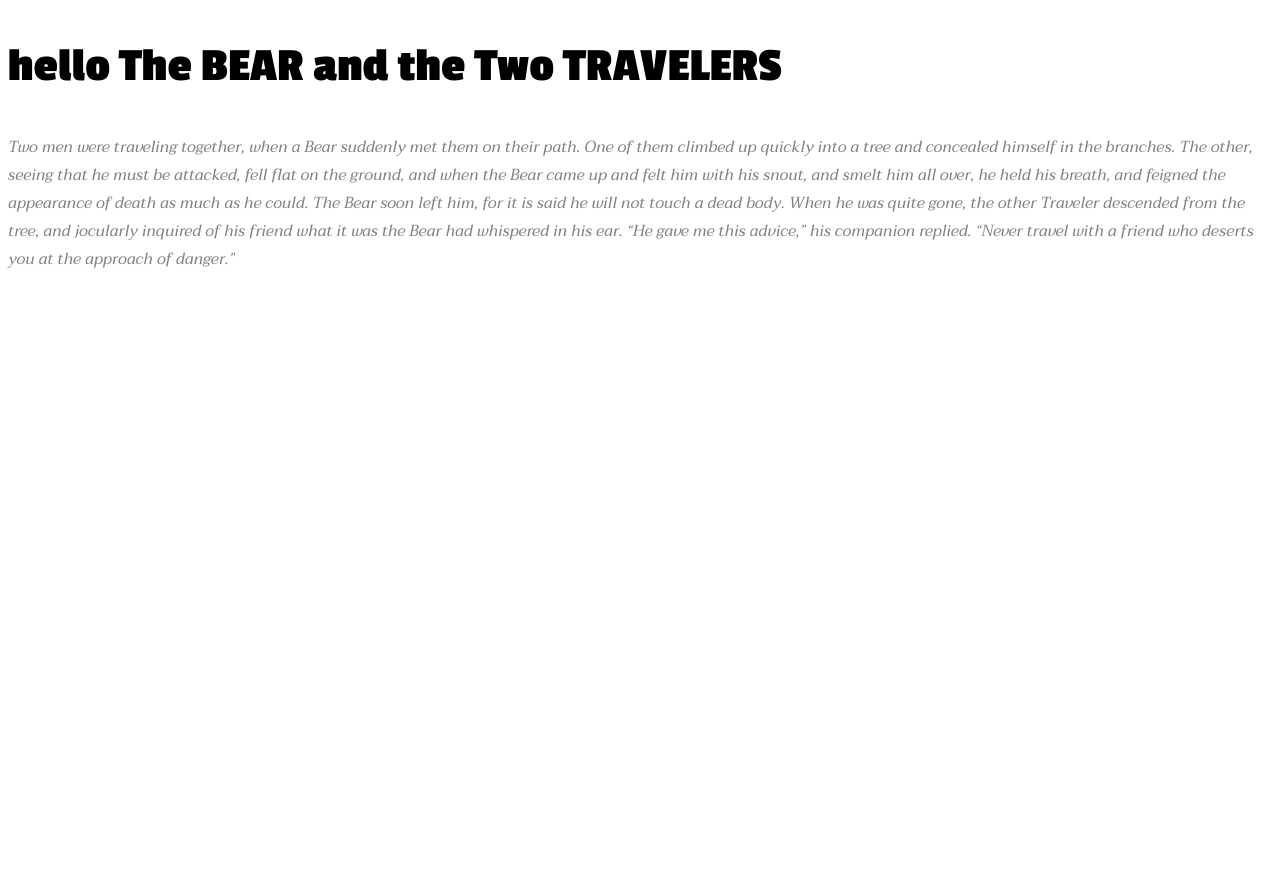
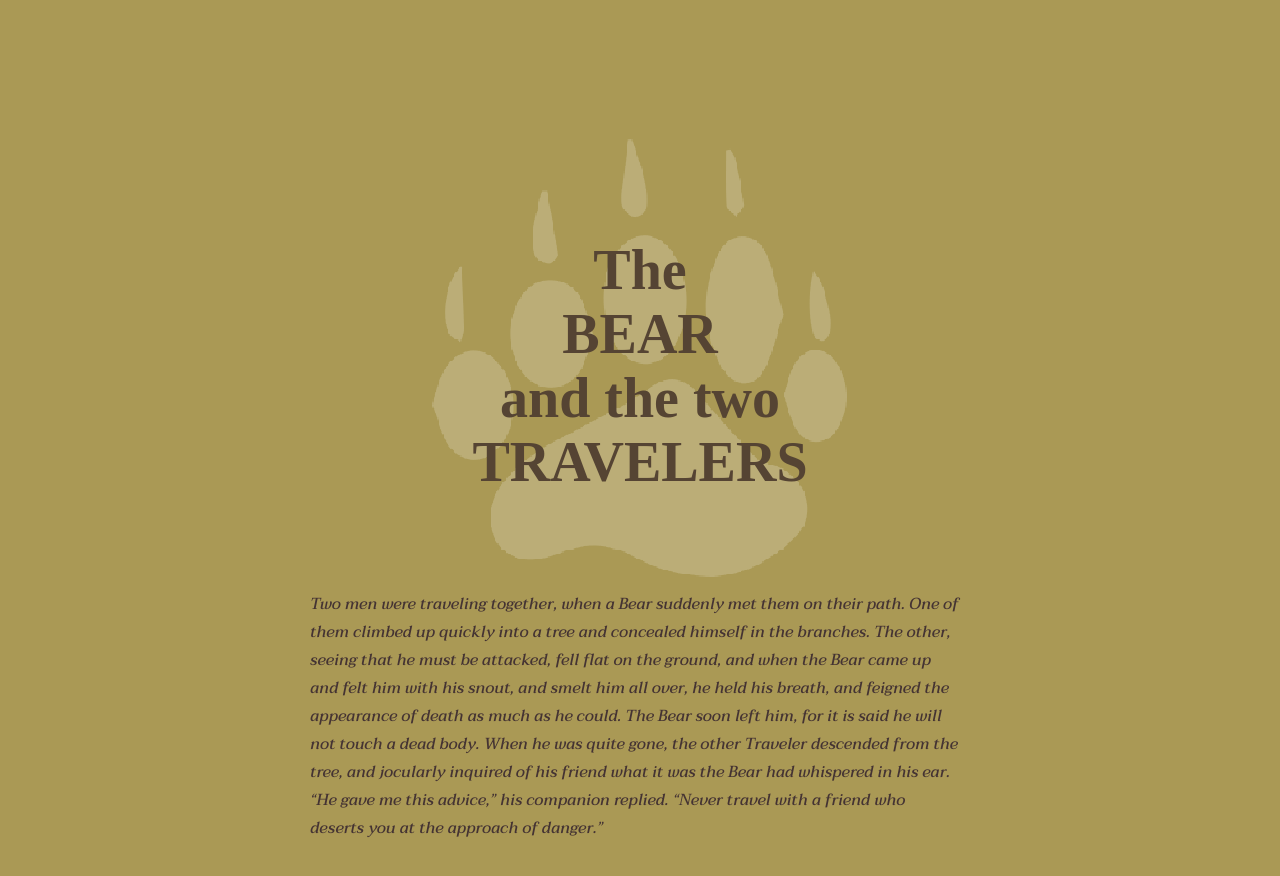
Before and after one commit to PETER-Val/D3-2020-introductiongithub, a plain HTML site: page index.html in a window 1280 px wide. Before the commit the page ends 800 px from the top, so only its background shows below. Drawn offline with Linux system fonts and the light colour scheme; a web font is replaced by a local one.

Commit message:
modifs
amélioration

```diff
--- a/css/master.css
+++ b/css/master.css
@@ -1,5 +1,30 @@
-#section-01{
-  background: url('images/image-bg01.jpg') no-repeat top center;
-background-size: cover;
+body {
+
+
+  background-color: #a95 ;
+  padding: 60px 0;
+}
+h2{
+    max-width: 470px;
+    margin: 170px auto 80px auto;
+    text-align: center;
+    color: #543;
 
 }
+p{
+  width: 650px;
+
+    font: 15px/23px;
+    color: #433;
+    display: inline-block;
+    vertical-align: top;
+}
+.container{
+  background: url('images/bg-01.png') 50% 10px no-repeat;
+  width: 660px;
+    height: auto;
+    margin: 0 auto;
+    overflow: hidden;
+    display: block;
+    padding-bottom: 60px;
+}
--- a/css/typo.css
+++ b/css/typo.css
@@ -1,9 +1,8 @@
-@import url('https://fonts.googleapis.com/css2?family=Passion+One:wght@700&family=Taviraj:ital@1&display=swap');
-h2 {
-font-size: 3em;
-font-family: 'Passion One', cursive;
+@import url('https://fonts.googleapis.com/css2?family=Suez+One&family=Taviraj:ital,wght@1,500&display=swap');
+h2{
+  font-family: 'Suez One', serif;
+  font-size: 3.5em;
 }
-p {
-    font-family: 'Taviraj', serif;
-    color: rgb(128, 128, 128);
+p{
+  font-family: 'Taviraj', serif;
 }
--- a/index.html
+++ b/index.html
@@ -2,15 +2,16 @@
 <html lang="en" dir="ltr">
   <head>
     <meta charset="utf-8">
-    <title></title>
+    <title>Fable</title>
     <link rel="stylesheet" href="css/master.css">
     <link rel="stylesheet" href="css/typo.css">
 
   </head>
   <body>
-    <h2>hello The BEAR and the Two TRAVELERS</h2>
-<section id="section-01">
+<div class="container">
 
+
+<h2>The <br> BEAR <br> and the two <br> TRAVELERS</h2>
 
 <p>Two men were traveling together, when a Bear suddenly met them on their
 path. One of them climbed up quickly into a tree and concealed himself
@@ -23,7 +24,7 @@ descended from the tree, and jocularly inquired of his friend what it
 was the Bear had whispered in his ear. “He gave me this advice,” his
 companion replied. “Never travel with a friend who deserts you at the
 approach of danger.”</p>
-</section>
+</div>
 
   </body>
 </html>
```
Also changed, not shown: css/images/bg-01.png (added), images/image-bg01.jpg (deleted), 1 other file.
